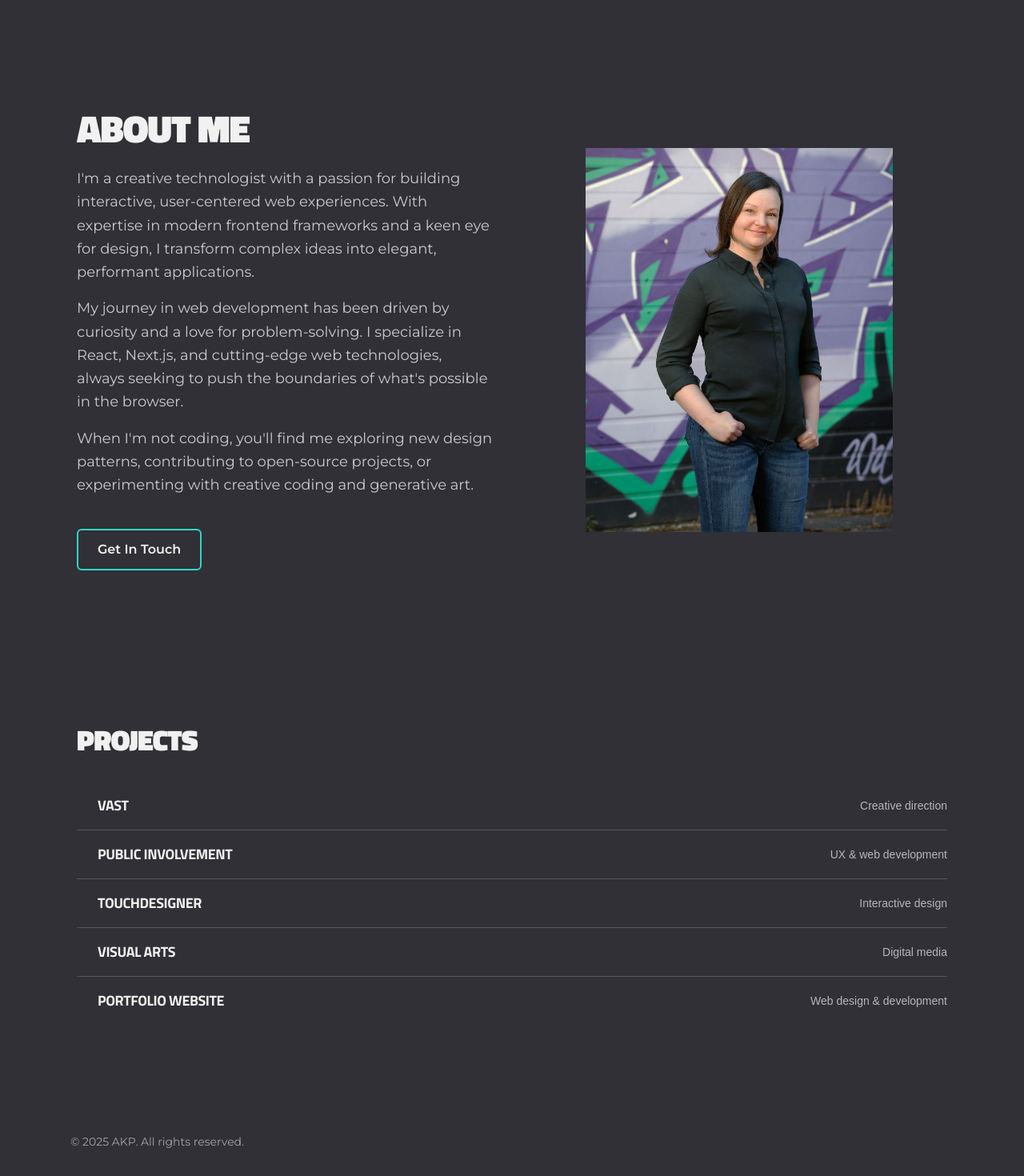
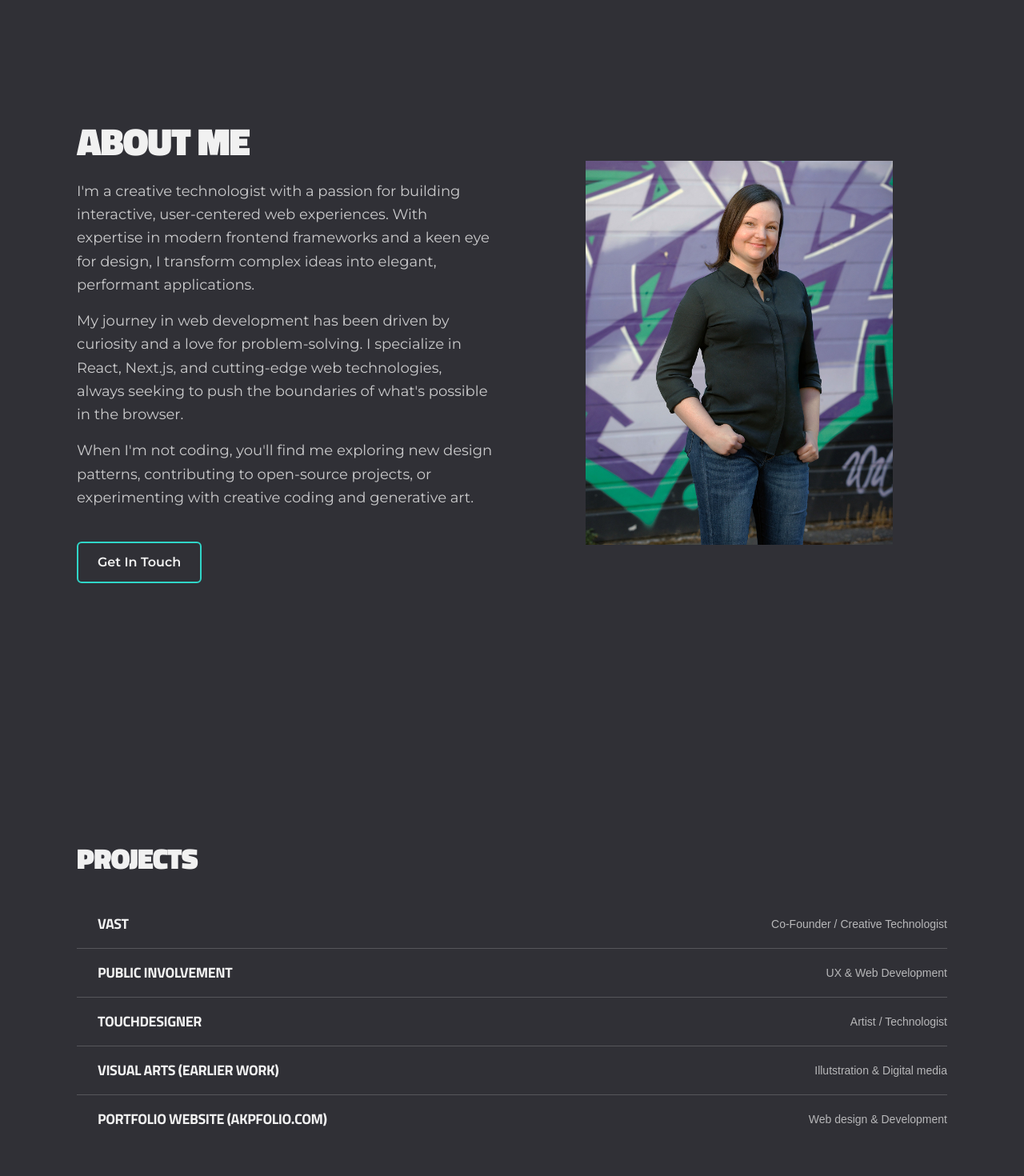
Before and after one commit to Aprattcodes/akpfolio-next, a Next.js app: page / in a window 1280 px wide. Shown: the part 820-2290 px from the top of the page at 80% size. Built offline with nearby package versions, Linux system fonts and the light colour scheme; a web font is replaced by a local one.

Commit message:
[design] implement full-screen scroll snap sections

```diff
--- a/src/app/components/Bio.tsx
+++ b/src/app/components/Bio.tsx
@@ -5,8 +5,8 @@ import Image from "next/image";
 
 export default function Bio() {
   return (
-    <section className="container py-16 px-6 sm:py-24 sm:px-12 lg:px-24" aria-labelledby="bio-heading">
-      <div className="mx-auto max-w-6xl">
+    <section id="about" className="min-h-screen flex items-center justify-center px-6 sm:px-12 lg:px-24" aria-labelledby="bio-heading">
+      <div className="mx-auto max-w-6xl w-full">
         <motion.div
           initial={{ opacity: 0, y: 20 }}
           whileInView={{ opacity: 1, y: 0 }}
--- a/src/app/components/ProjectsList.tsx
+++ b/src/app/components/ProjectsList.tsx
@@ -7,11 +7,12 @@ import { ArrowRight } from "lucide-react";
 
 export default function ProjectsList() {
   return (
-    <section className="container py-24 px-24">
-      {/* Section Title */}
-      <h2 className="text-4xl font-heading mb-8 text-lightest uppercase tracking-tight">
-        Projects
-      </h2>
+    <section id="projects" className="min-h-screen flex items-center justify-center px-6 sm:px-12 lg:px-24">
+      <div className="mx-auto max-w-6xl w-full">
+        {/* Section Title */}
+        <h2 className="text-4xl font-heading mb-8 text-lightest uppercase tracking-tight">
+          Projects
+        </h2>
 
       {/* Project Rows */}
       <div className="divide-y divide-lightest/20">
@@ -38,6 +39,7 @@ export default function ProjectsList() {
           </motion.div>
         ))}
       </div>
+      </div>
     </section>
   );
 }
--- a/src/app/data/projects.ts
+++ b/src/app/data/projects.ts
@@ -8,28 +8,28 @@ export type Project = {
 export const projects: Project[] = [
   {
     title: "VAST",
-    role: "Creative direction",
+    role: "Co-Founder / Creative Technologist",
     slug: "vast",
     image: "/images/vast.jpg",
   },
   {
     title: "Public Involvement",
-    role: "UX & web development",
+    role: "UX & Web Development",
     slug: "public-involvement",
   },
   {
     title: "TouchDesigner",
-    role: "Interactive design",
+    role: "Artist / Technologist",
     slug: "touchdesigner",
   },
   {
-    title: "Visual Arts",
-    role: "Digital media",
+    title: "Visual Arts (Earlier Work)",
+    role: "Illutstration & Digital media",
     slug: "visual-arts",
   },
   {
-    title: "Portfolio Website",
-    role: "Web design & development",
+    title: "Portfolio Website (akpfolio.com)",
+    role: "Web design & Development",
     slug: "portfolio",
   },
 ];
--- a/src/app/page.tsx
+++ b/src/app/page.tsx
@@ -8,12 +8,8 @@ export default function Home() {
   return (
     <main className="bg-darkest text-lightest">
       <Hero />
-      <section id="about">
-        <Bio />
-      </section>
-      <section id="projects">
-        <ProjectsList />
-      </section>
+      <Bio />
+      <ProjectsList />
     </main>
   );
 }
```
Also changed, not shown: 1 other file (tests, documents, lock files or other folders).
